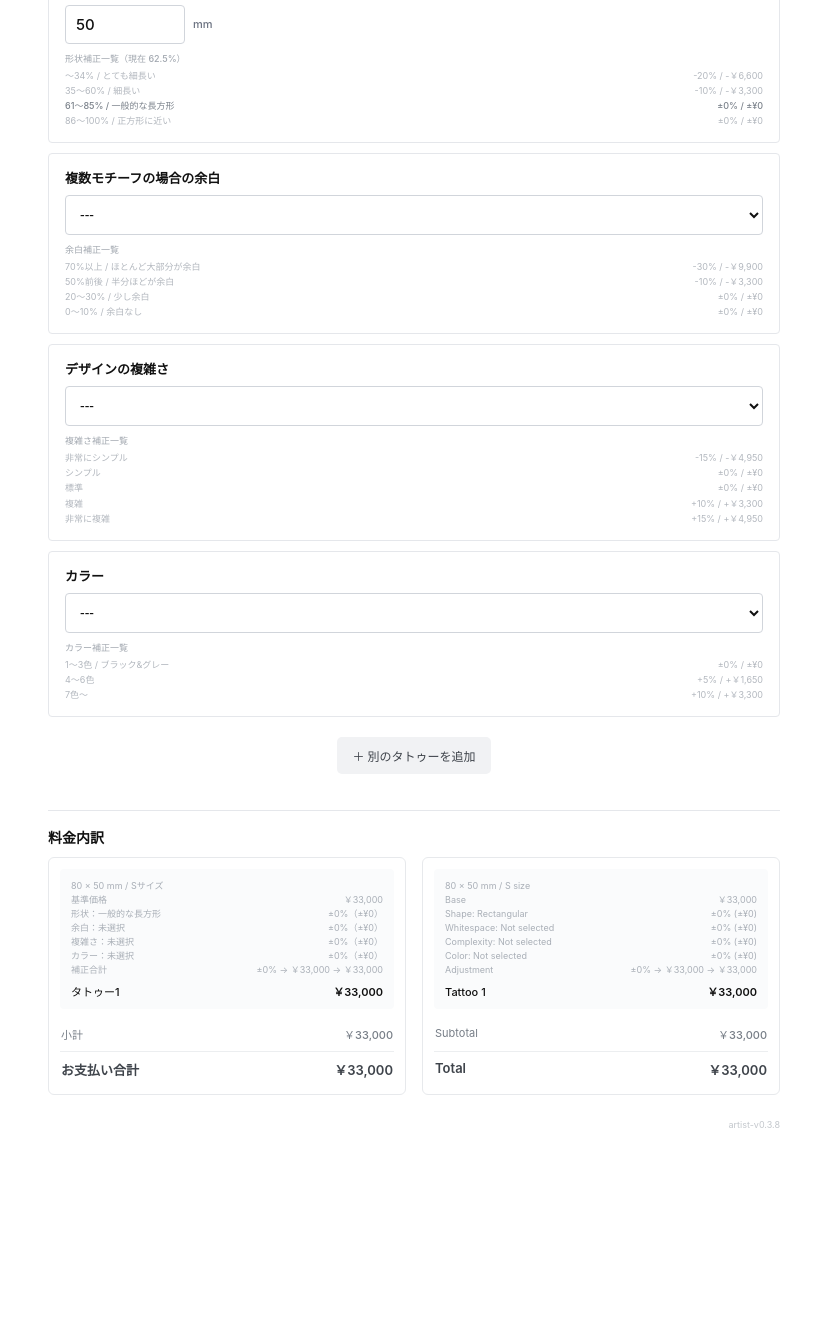
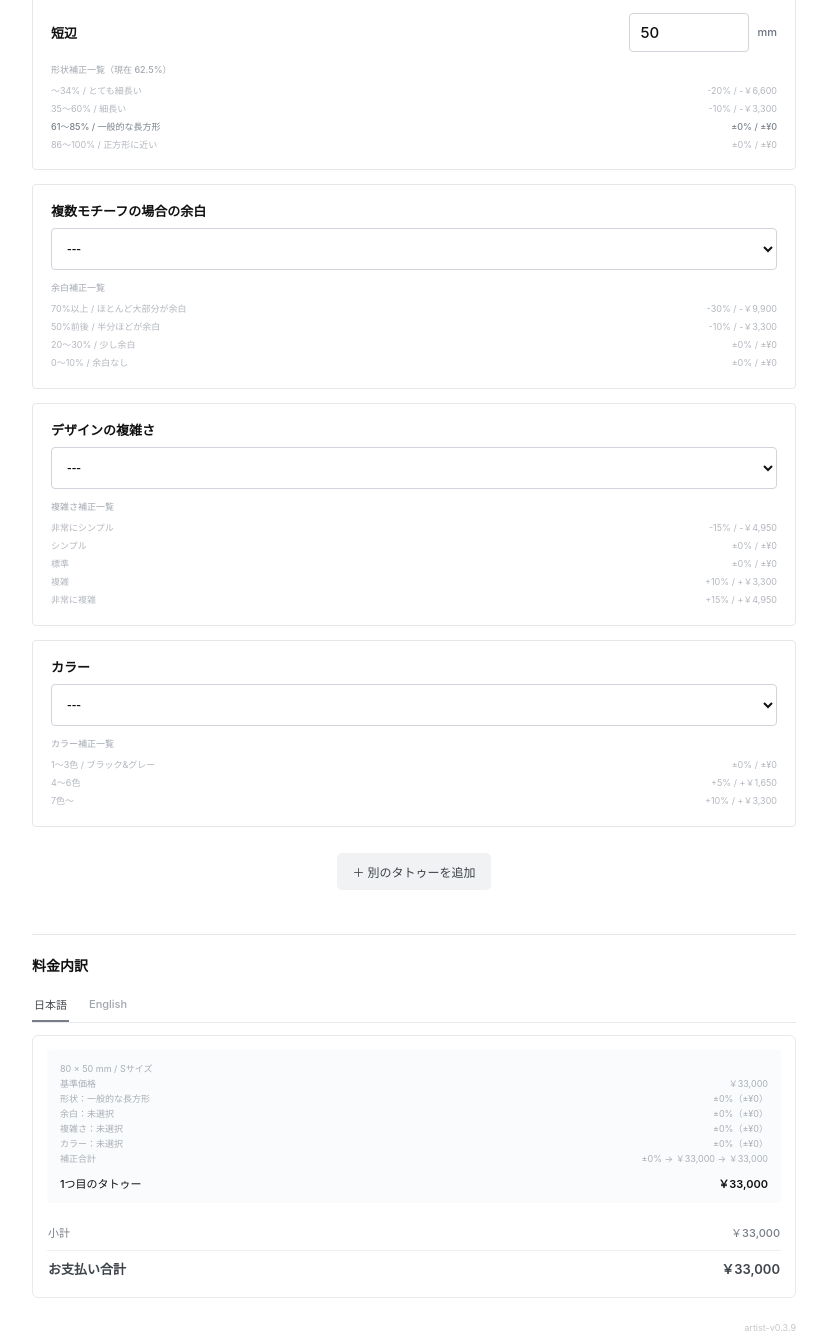
Before and after one commit to mea-tattoo/price-simulator, a plain HTML site: page artist.html in a window 1280 px wide. Shown: the part 422-1758 px from the top of the page, without its empty margins (226-1053 px from the left). Before the commit the page ends 1588 px from the top, so only its background shows below. Drawn offline with Linux system fonts and the light colour scheme.

Commit message:
Add language tabs and improve layout spacing

```diff
--- a/artist.html
+++ b/artist.html
@@ -13,54 +13,59 @@
 *{box-sizing:border-box}
 html{font-family:-apple-system,BlinkMacSystemFont,"Hiragino Sans","Yu Gothic",sans-serif;background:var(--bg);color:var(--text)}
 body{margin:0}
-main{max-width:760px;margin:auto;padding:22px 14px 36px}
-h1{font-size:18px;font-weight:600;line-height:1.3;margin:0 0 18px}
-.tattoo{border-top:1px solid var(--line);padding-top:22px;margin-top:24px}
+main{max-width:800px;margin:auto;padding:28px 18px 48px}
+h1{font-size:18px;font-weight:600;line-height:1.3;margin:0 0 24px}
+.tattoo{border-top:1px solid var(--line);padding-top:26px;margin-top:30px}
 .tattoo:first-of-type{margin-top:0}
-.tattoo-head{display:flex;align-items:center;justify-content:space-between;gap:12px;margin-bottom:12px}
+.tattoo-head{display:flex;align-items:center;justify-content:space-between;gap:12px;margin-bottom:16px}
 .tattoo-title{font-size:15px;font-weight:600}
 .tattoo-actions{display:flex;align-items:center;gap:14px}
 .text-btn{border:0;background:transparent;color:#717780;font:inherit;font-size:11px;font-weight:500;padding:6px 0;cursor:pointer}
 .text-btn.remove{color:#e25563;font-weight:400}
-.field{border:1px solid var(--line);border-radius:4px;background:var(--card);padding:14px 16px;margin-top:10px}
+.field{border:1px solid var(--line);border-radius:4px;background:var(--card);padding:16px 18px;margin-top:14px}
 .field h2{font-size:13px;font-weight:600;margin:0 0 8px}
+.dimension-row{display:flex;align-items:center;justify-content:space-between;gap:18px}
+.dimension-row h2{margin:0}
 .number-wrap{display:flex;align-items:center;gap:8px}
 .number-input{width:120px;font:inherit;font-size:15px;font-weight:500;border:1px solid #d1d5db;border-radius:4px;background:#fff;padding:9px 10px;color:var(--text)}
 .unit{font-size:11px;color:var(--muted);font-weight:500}
-select{width:100%;font-size:14px;border:1px solid #d1d5db;border-radius:4px;background:#fff;padding:10px;color:var(--text)}
-.helper{font-size:9px;color:#b2b7be;line-height:1.45;margin-top:8px}
-.helper-title{font-size:9px;font-weight:500;color:#a1a7af;margin-bottom:3px}
-.helper-row{display:grid;grid-template-columns:minmax(0,1fr) auto;gap:10px;padding:1px 0}
+select{width:100%;font-size:14px;border:1px solid #d1d5db;border-radius:4px;background:#fff;padding:11px;color:var(--text)}
+.helper{font-size:9px;color:#b2b7be;line-height:1.55;margin-top:11px}
+.helper-title{font-size:9px;font-weight:500;color:#a1a7af;margin-bottom:5px}
+.helper-row{display:grid;grid-template-columns:minmax(0,1fr) auto;gap:12px;padding:2px 0}
 .helper-row.current{color:#7b828b;font-weight:500}
 .helper-row .meta{text-align:right;white-space:nowrap}
 .validation{font-size:10px;color:#b4232f;margin-top:7px}
 .hidden{display:none!important}
-.add-wrap{display:flex;justify-content:center;margin:20px 0 0}
+[hidden]{display:none!important}
+.add-wrap{display:flex;justify-content:center;margin:26px 0 0}
 .add{border:0;background:#f1f2f4;color:#3d4249;border-radius:5px;font:inherit;font-size:12px;font-weight:500;padding:10px 15px;cursor:pointer}
-.summary{margin-top:36px;border-top:1px solid var(--line);padding-top:16px}
-.summary h2{font-size:14px;font-weight:600;margin:0 0 10px}
-.summary-languages{display:grid;grid-template-columns:1fr 1fr;gap:16px}
-.summary-language{min-width:0;border:1px solid #e7e9ec;border-radius:6px;background:#fff;padding:11px}
-.summary-item{background:#fafbfc;border-radius:4px;padding:10px 11px;margin-top:8px}
+.summary{margin-top:44px;border-top:1px solid var(--line);padding-top:20px}
+.summary h2{font-size:14px;font-weight:600;margin:0 0 14px}
+.summary-tabs{display:flex;gap:18px;border-bottom:1px solid #e7e9ec;margin-bottom:12px}
+.summary-tab{appearance:none;border:0;border-bottom:2px solid transparent;background:transparent;color:#a0a6ae;font:inherit;font-size:11px;font-weight:500;padding:7px 2px 8px;cursor:pointer}
+.summary-tab[aria-selected="true"]{border-bottom-color:#777e87;color:#454a51}
+.summary-tab:focus-visible{outline:2px solid #9bbcf5;outline-offset:2px}
+.summary-panels{max-width:100%}
+.summary-language{min-width:0;border:1px solid #e7e9ec;border-radius:6px;background:#fff;padding:14px}
+.summary-item{background:#fafbfc;border-radius:4px;padding:12px 13px;margin-top:10px}
 .summary-item:first-child{margin-top:0}
 .summary-main{display:flex;justify-content:space-between;align-items:baseline;gap:14px;font-size:11px;font-weight:500}
 .summary-main strong{font-weight:600}
 .summary-detail{color:#a9afb7;font-size:9px;line-height:1.45}
 .summary-detail-line{display:grid;grid-template-columns:minmax(0,1fr) auto;gap:10px;align-items:baseline}
-.summary-detail-line+.summary-detail-line{margin-top:1px}
+.summary-detail-line+.summary-detail-line{margin-top:2px}
 .summary-detail-value{text-align:right;white-space:nowrap}
-.summary-detail+.summary-main{margin-top:7px}
-.summary-totals{margin-top:11px;padding-top:2px;color:#777e87}
-.sum-row{display:flex;justify-content:space-between;gap:14px;padding:4px 1px;font-size:11px}
+.summary-detail+.summary-main{margin-top:10px}
+.summary-totals{margin-top:14px;padding-top:2px;color:#777e87}
+.sum-row{display:flex;justify-content:space-between;gap:14px;padding:5px 1px;font-size:11px}
 .sum-row strong{font-weight:500}
 .sum-row.discount{color:#8f969e}
 .sum-row.total{margin-top:5px;padding-top:8px;font-size:13px;font-weight:600;border-top:1px solid #eceef0;color:#3f444b}
 .sum-row.total strong{font-weight:600}
 .version{text-align:right;color:#c3c7cc;font-size:9px;margin-top:24px}
-@media(max-width:640px){
-  .summary-languages{grid-template-columns:1fr}
-}
 @media(max-width:390px){
+  main{padding:22px 12px 40px}
   .field{padding:13px 14px}
   .number-input{width:108px}
   .summary-item{padding:9px 10px}
@@ -75,8 +80,12 @@ select{width:100%;font-size:14px;border:1px solid #d1d5db;border-radius:4px;back
 
 <section class="summary">
   <h2>料金内訳</h2>
-  <div class="summary-languages">
-    <section class="summary-language" lang="ja">
+  <div class="summary-tabs" role="tablist" aria-label="料金内訳の言語">
+    <button id="summaryTabJa" class="summary-tab" type="button" role="tab" aria-selected="true" aria-controls="summaryPanelJa">日本語</button>
+    <button id="summaryTabEn" class="summary-tab" type="button" role="tab" aria-selected="false" aria-controls="summaryPanelEn">English</button>
+  </div>
+  <div class="summary-panels">
+    <section id="summaryPanelJa" class="summary-language" lang="ja" role="tabpanel" aria-labelledby="summaryTabJa">
       <div id="summaryRowsJa"></div>
       <div class="summary-totals">
         <div class="sum-row"><span>小計</span><strong id="subtotalJa">¥--,---</strong></div>
@@ -84,7 +93,7 @@ select{width:100%;font-size:14px;border:1px solid #d1d5db;border-radius:4px;back
         <div class="sum-row total"><span>お支払い合計</span><strong id="totalJa">¥--,---</strong></div>
       </div>
     </section>
-    <section class="summary-language" lang="en">
+    <section id="summaryPanelEn" class="summary-language" lang="en" role="tabpanel" aria-labelledby="summaryTabEn" hidden>
       <div id="summaryRowsEn"></div>
       <div class="summary-totals">
         <div class="sum-row"><span>Subtotal</span><strong id="subtotalEn">¥--,---</strong></div>
@@ -95,7 +104,7 @@ select{width:100%;font-size:14px;border:1px solid #d1d5db;border-radius:4px;back
   </div>
 </section>
 
-<div class="version">artist-v0.3.8</div>
+<div class="version">artist-v0.3.9</div>
 </main>
 
 <template id="tattooTemplate">
@@ -107,15 +116,19 @@ select{width:100%;font-size:14px;border:1px solid #d1d5db;border-radius:4px;back
     </div>
   </div>
 
-  <section class="field">
-    <h2>長辺</h2>
-    <div class="number-wrap"><input class="number-input long" type="number" min="1" max="300" step="1" inputmode="numeric" value="80"><span class="unit">mm</span></div>
+  <section class="field dimension-field">
+    <div class="dimension-row">
+      <h2>長辺</h2>
+      <div class="number-wrap"><input class="number-input long" type="number" min="1" max="300" step="1" inputmode="numeric" value="80" aria-label="長辺"><span class="unit">mm</span></div>
+    </div>
     <div class="helper longHelp"></div>
   </section>
 
-  <section class="field">
-    <h2>短辺</h2>
-    <div class="number-wrap"><input class="number-input short" type="number" min="1" max="300" step="1" inputmode="numeric" value="50"><span class="unit">mm</span></div>
+  <section class="field dimension-field">
+    <div class="dimension-row">
+      <h2>短辺</h2>
+      <div class="number-wrap"><input class="number-input short" type="number" min="1" max="300" step="1" inputmode="numeric" value="50" aria-label="短辺"><span class="unit">mm</span></div>
+    </div>
     <div class="helper shortHelp"></div>
     <div class="validation hidden">短辺は長辺以下になるように設定してください。</div>
   </section>
@@ -295,6 +308,17 @@ function optionRowsHtml(type,b,currentValue){
 
 const host=document.getElementById('tattoos');
 const tpl=document.getElementById('tattooTemplate');
+const summaryTabs=[...document.querySelectorAll('.summary-tab')];
+
+function selectSummaryLanguage(tab){
+  summaryTabs.forEach(button=>{
+    const selected=button===tab;
+    button.setAttribute('aria-selected',String(selected));
+    document.getElementById(button.getAttribute('aria-controls')).hidden=!selected;
+  });
+}
+
+summaryTabs.forEach(tab=>tab.addEventListener('click',()=>selectSummaryLanguage(tab)));
 
 function addTattoo(){
   const card=tpl.content.firstElementChild.cloneNode(true);
@@ -415,7 +439,7 @@ function breakdownLinesEn(c){
 function refresh(){
   const cards=[...host.querySelectorAll('.tattoo')];
   cards.forEach((card,i)=>{
-    card.querySelector('.tattoo-title').textContent=`タトゥー${i+1}`;
+    card.querySelector('.tattoo-title').textContent=`${i+1}つ目のタトゥー`;
     card.querySelector('.remove').classList.toggle('hidden',cards.length===1);
     card.querySelector('.add-wrap').classList.toggle('hidden',i!==cards.length-1);
   });
@@ -425,7 +449,7 @@ function refresh(){
 function refreshSummary(){
   const cards=[...host.querySelectorAll('.tattoo')];
   const languageSummaries=[
-    {rows:document.getElementById('summaryRowsJa'),lines:breakdownLinesJa,title:i=>`タトゥー${i+1}`,invalid:'入力内容を確認してください。',special:'自動計算対象外のサイズです。'},
+    {rows:document.getElementById('summaryRowsJa'),lines:breakdownLinesJa,title:i=>`${i+1}つ目のタトゥー`,invalid:'入力内容を確認してください。',special:'自動計算対象外のサイズです。'},
     {rows:document.getElementById('summaryRowsEn'),lines:breakdownLinesEn,title:i=>`Tattoo ${i+1}`,invalid:'Please check the entered details.',special:'This size cannot be calculated automatically.'}
   ];
   languageSummaries.forEach(summary=>summary.rows.innerHTML='');
```
